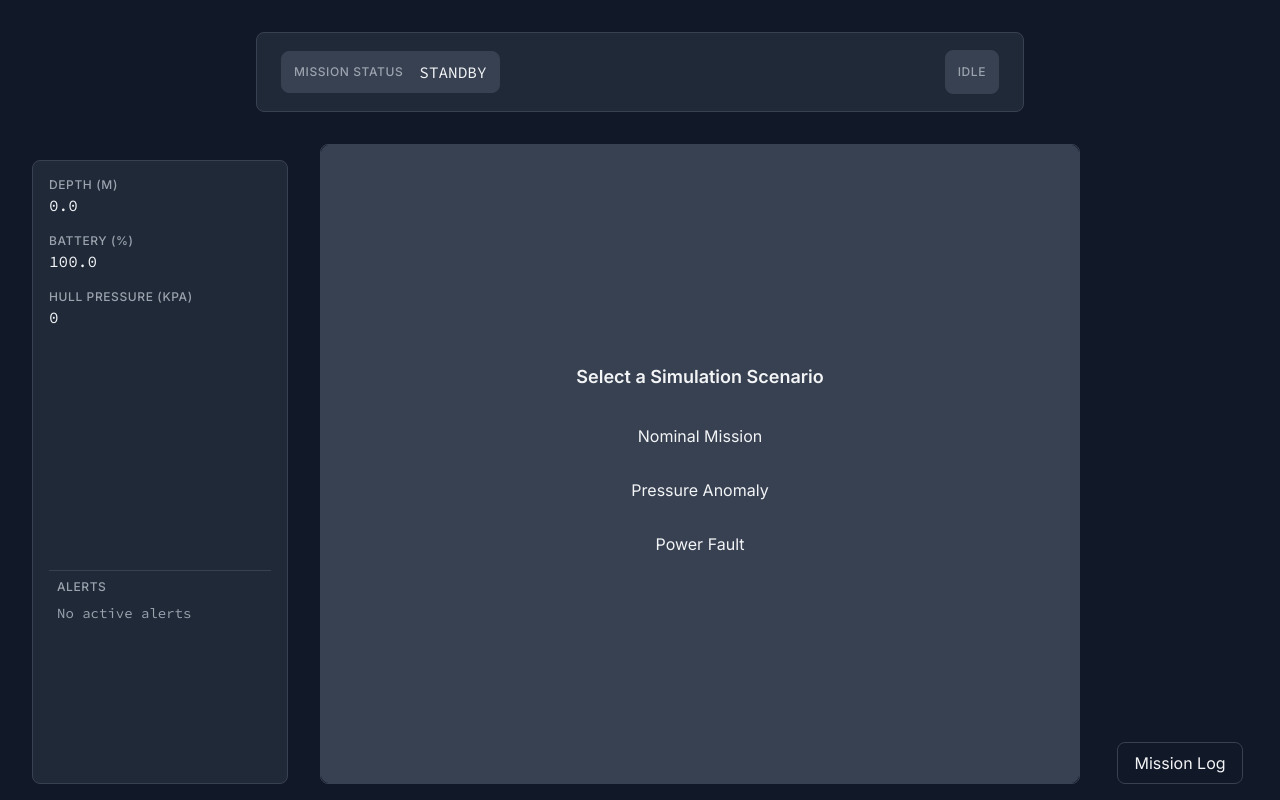
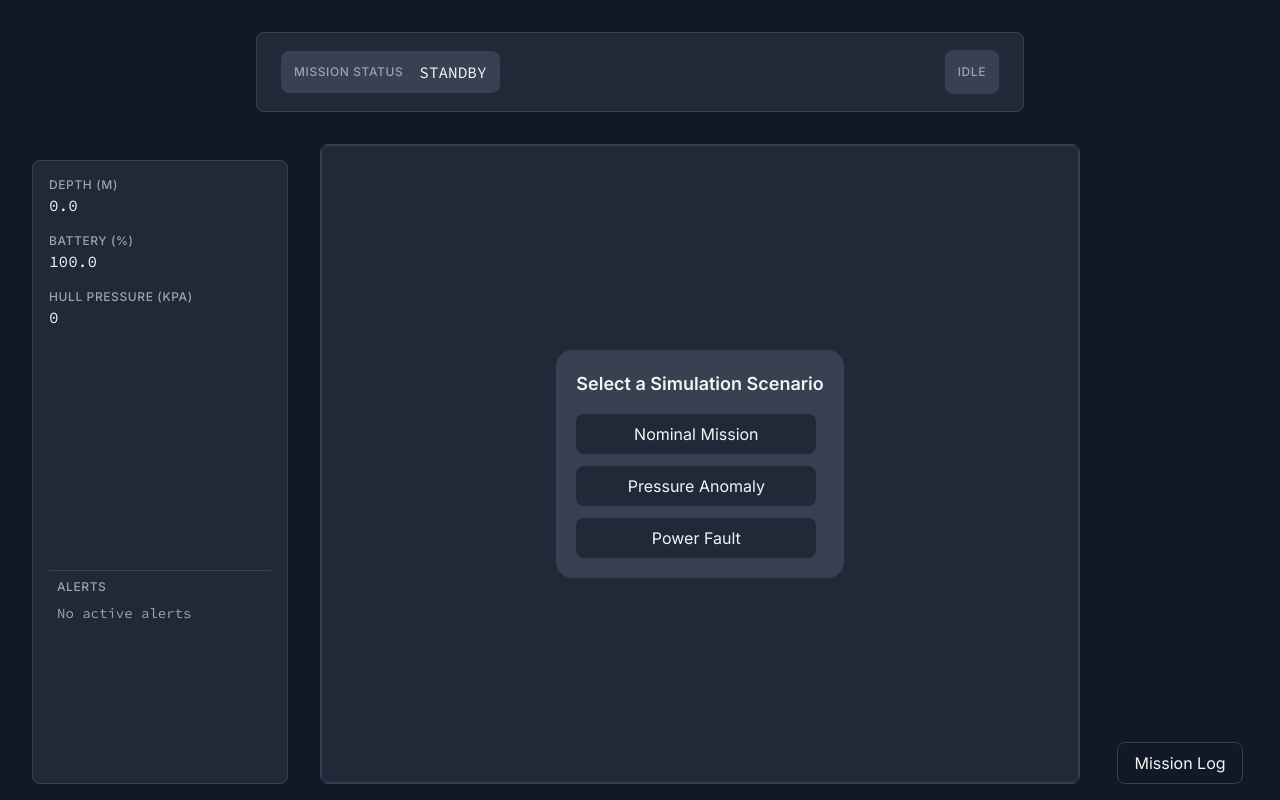
Before and after one commit to thethyka/Odyssey-ROV-Interface, a React (Vite) app in the folder frontend/: page / in a window 1280 px wide. Built offline with nearby package versions, Linux system fonts and the light colour scheme; no server answers.

Commit message:
feat: refactor ScenarioSelector for improved layout and styling

```diff
--- a/frontend/src/features/MainContent/ScenarioSelector.tsx
+++ b/frontend/src/features/MainContent/ScenarioSelector.tsx
@@ -4,7 +4,9 @@ import type { StartSimulationCommand } from "../../types";
 export default function ScenarioSelector() {
     const sendCommand = useRovStore((state) => state.sendCommand);
 
-  const startScenario = (scenario: "nominal" | "pressure_anomaly" | "power_fault") => {
+    const startScenario = (
+        scenario: "nominal" | "pressure_anomaly" | "power_fault"
+    ) => {
         const command: StartSimulationCommand = {
             command: "START_SIMULATION",
             payload: { scenario },
@@ -13,30 +15,33 @@ export default function ScenarioSelector() {
     };
 
     return (
-    <div className="flex flex-col items-center justify-center h-full gap-y-6 bg-component rounded-lg border border-border p-8">
-      <h2 className="font-sans text-lg font-semibold text-text-primary">
+        <div className="flex flex-col items-center justify-center h-full gap-y-6 bg-surface rounded-lg border border-border p-8">
+            <div className="bg-component p-5 rounded-2xl">
+                <h2 className="font-sans text-lg font-semibold text-text-primary mb-4">
                     Select a Simulation Scenario
                 </h2>
+
                 <div className="flex flex-col gap-y-3 w-60">
                     <button
                         onClick={() => startScenario("nominal")}
-          className="px-4 py-2 rounded-lg border border-border text-text-primary hover:bg-surface transition"
+                        className="px-4 py-2 rounded-lg bg-surface text-text-primary hover:bg-info transition"
                     >
                         Nominal Mission
                     </button>
                     <button
                         onClick={() => startScenario("pressure_anomaly")}
-          className="px-4 py-2 rounded-lg border border-border text-text-primary hover:bg-surface transition"
+                        className="px-4 py-2 rounded-lg bg-surface text-text-primary hover:bg-info transition"
                     >
                         Pressure Anomaly
                     </button>
                     <button
                         onClick={() => startScenario("power_fault")}
-          className="px-4 py-2 rounded-lg border border-border text-text-primary hover:bg-surface transition"
+                        className="px-4 py-2 rounded-lg bg-surface text-text-primary hover:bg-info transition"
                     >
                         Power Fault
                     </button>
                 </div>
             </div>
+        </div>
     );
 }
```
Lines whose indentation alone changed are shown as unchanged.
